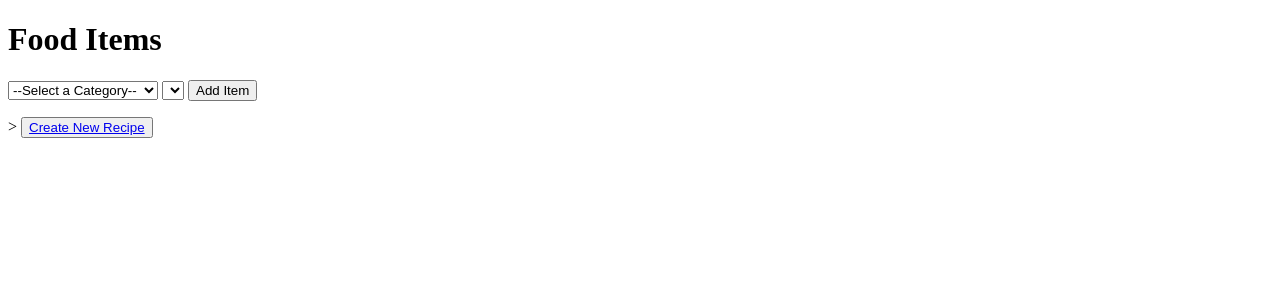
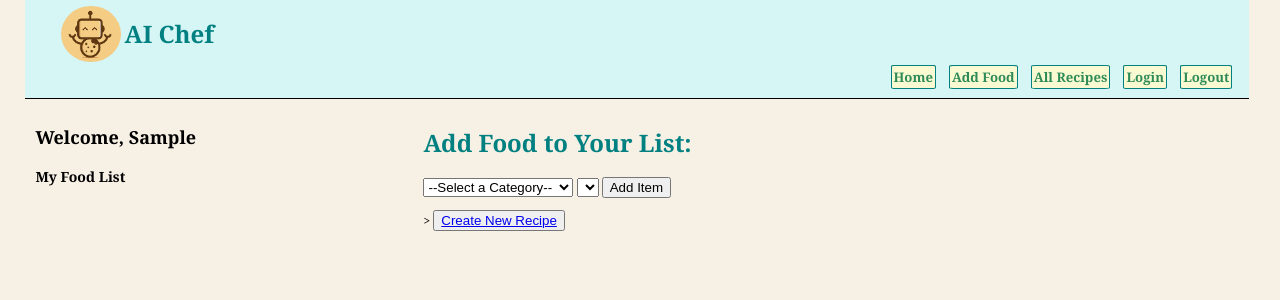
Before and after one commit to hanQ0Q/aichef-app, a Django app: page /food/ in a window 1280 px wide. Shown: the top 300 px of the page. Run offline with Django 4.2, Linux system fonts and the light colour scheme; the visitor is signed in with stand-in values (Sample User, id 1); data comes from the database, SQL or seed files in the repository; lists and menus that the app fills with data are empty.

Commit message:
unified UI/UX in different apps

```diff
--- a/food/static/food/style.css
+++ b/food/static/food/style.css
@@ -0,0 +1,97 @@
+body, html {
+    margin: 0;
+    margin-left:1%;
+    border:0;
+    padding: 0;
+}
+body {
+    width:100%;
+    max-width:1200px;
+    font: normal normal normal 12px/1.5 Georgia, sans-serif;
+    background-color: rgb(247, 240, 229);
+}
+
+header, nav{
+    width:100%;
+    background-color: rgb(214, 245, 245);
+    padding-right:1%;
+    padding-left:1%;
+}
+
+#logo {
+    margin-left:2%;
+    display:inline-flexbox;
+    width: 5%;
+    border-radius: 50%;
+}
+
+#logo, h1 {
+    display: inline-block;
+    vertical-align: middle; /* Optional: This ensures that they are vertically aligned to each other. */
+}
+
+h1{
+    color:teal;
+}
+
+
+aside {
+    margin:5px;
+    padding:5px;
+    width: 26%;
+    float:left;
+}
+
+main {
+    margin:5px;
+    padding:5px;
+    width:66%;
+    float:right;
+    align-items:center;
+}
+
+
+
+header {
+    align-items: center;
+    vertical-align: center;
+
+}
+
+
+
+nav {
+    text-align: right;
+    padding-bottom:10px;
+    border-bottom: 1px solid black;
+}
+
+nav a{
+    text-decoration: none;
+    font-size: 1.1em;
+    font-weight: bold;
+    border: 1px solid teal;
+    border-radius: 1%;
+    padding: 2px;
+    margin:5px;
+    border-radius: 6%;
+    color:seagreen;
+    background-color: lightgoldenrodyellow;
+
+}
+
+
+nav a:hover{
+    color:wheat;
+    background-color:green;
+}
+
+aside ul {
+    line-height: 1.3;
+}
+
+#add {
+    color:chocolate;
+    font-weight: bold;
+    margin-bottom: 30px;
+}
--- a/food/templates/food/food.html
+++ b/food/templates/food/food.html
@@ -2,7 +2,7 @@
 
 {% block body %}
 
-    <h1>Food Items</h1>
+    <h1>Add Food to Your List:</h1>
 <form action="{% url 'food:add'%}" method="post">
     {% csrf_token %}
     <!-- Dropdown list of categories -->
--- a/food/templates/food/layout.html
+++ b/food/templates/food/layout.html
@@ -10,7 +10,34 @@
     <script src="{% static 'food/food.js' %}"></script>
 </head>
 <body>
-    {% block body %}
-    {% endblock %}
+    <header>
+        <img src="{% static 'images/logo.png' %}" alt="logo" id="logo">
+        <h1>AI Chef</h1>
+    </header>
+    <nav>
+        <a href="{% url 'users:index' %}">Home</a>
+        <a href="{% url 'food:index' %}">Add Food</a>
+        <a href="{% url 'recipes:index' %}">All Recipes</a>
+        <a href="{% url 'users:login' %}">Login</a>
+        <a href="{% url 'users:logout' %}">Logout</a>
+    </nav>
+    <main>
+        {% block body %}
+        {% endblock %}
+
+    </main>
+
+
+    <aside>
+        <h2>Welcome, {{ request.user.first_name }}</h2>
+
+        <h3>My Food List</h3>
+        <ul id="itemList">
+            {% for item in user_foods %}
+            <li>{{item.item.name}}</li>
+            {% endfor %}
+        </ul>
+   </aside>
+
 </body>
 </html>
--- a/recipes/templates/recipes/recipes.html
+++ b/recipes/templates/recipes/recipes.html
@@ -1,7 +1,7 @@
 {% extends "recipes/layout.html" %}
 
 {% block body %}
-    <h1>Saved Recipes</h1>
+    <h1>All Saved Recipes:</h1>
 
             <table>
                 <!-- Table header -->
--- a/users/templates/users/layout.html
+++ b/users/templates/users/layout.html
@@ -13,6 +13,9 @@
     <header>
         <img src="{% static 'images/logo.png' %}" alt="logo" id="logo">
         <h1>AI Chef</h1>
+        <p>An intuitive tool designed to optimize your fridge contents,
+            this product suggests breakfast, lunch, and dinner recipes based on what you have,
+            ensuring you make the most of every ingredient and reduce food waste.</p>
     </header>
     {% block body %}
     {% endblock %}
--- a/users/templates/users/user.html
+++ b/users/templates/users/user.html
@@ -15,10 +15,11 @@
         <h1>AI Chef</h1>
     </header>
     <nav>
+        <a href="{% url 'users:index' %}">Home</a>
+        <a href="{% url 'food:index' %}">Add Food</a>
+        <a href="{% url 'recipes:index' %}">All Recipes</a>
         <a href="{% url 'users:login' %}">Login</a>
         <a href="{% url 'users:logout' %}">Logout</a>
-        <a href="{% url 'food:index' %}">Add Food</a>
-        <a href="{% url 'recipes:index' %}">All Recipes</a>
     </nav>
     <main>
         <h2>Recent Created Recipes</h2>
```
Also changed, not shown: recipes/static/recipes/style.css (+101 -0 lines), recipes/templates/recipes/layout.html (+19 -3 lines), recipes/templates/recipes/new_recipe.html (+3 -5 lines), users/static/users/style.css (+16 -0 lines), users/static/users/user.css (+6 -4 lines).
